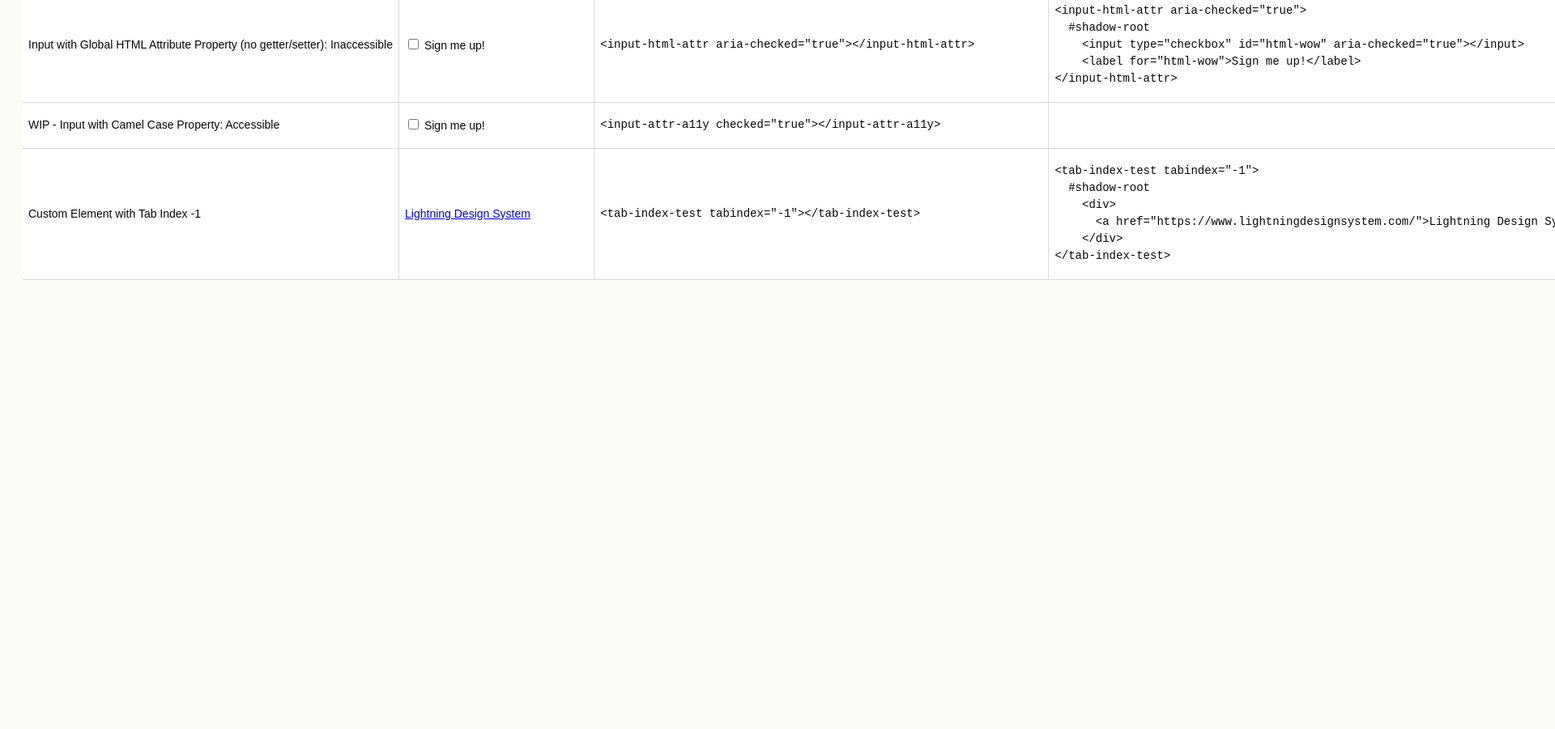
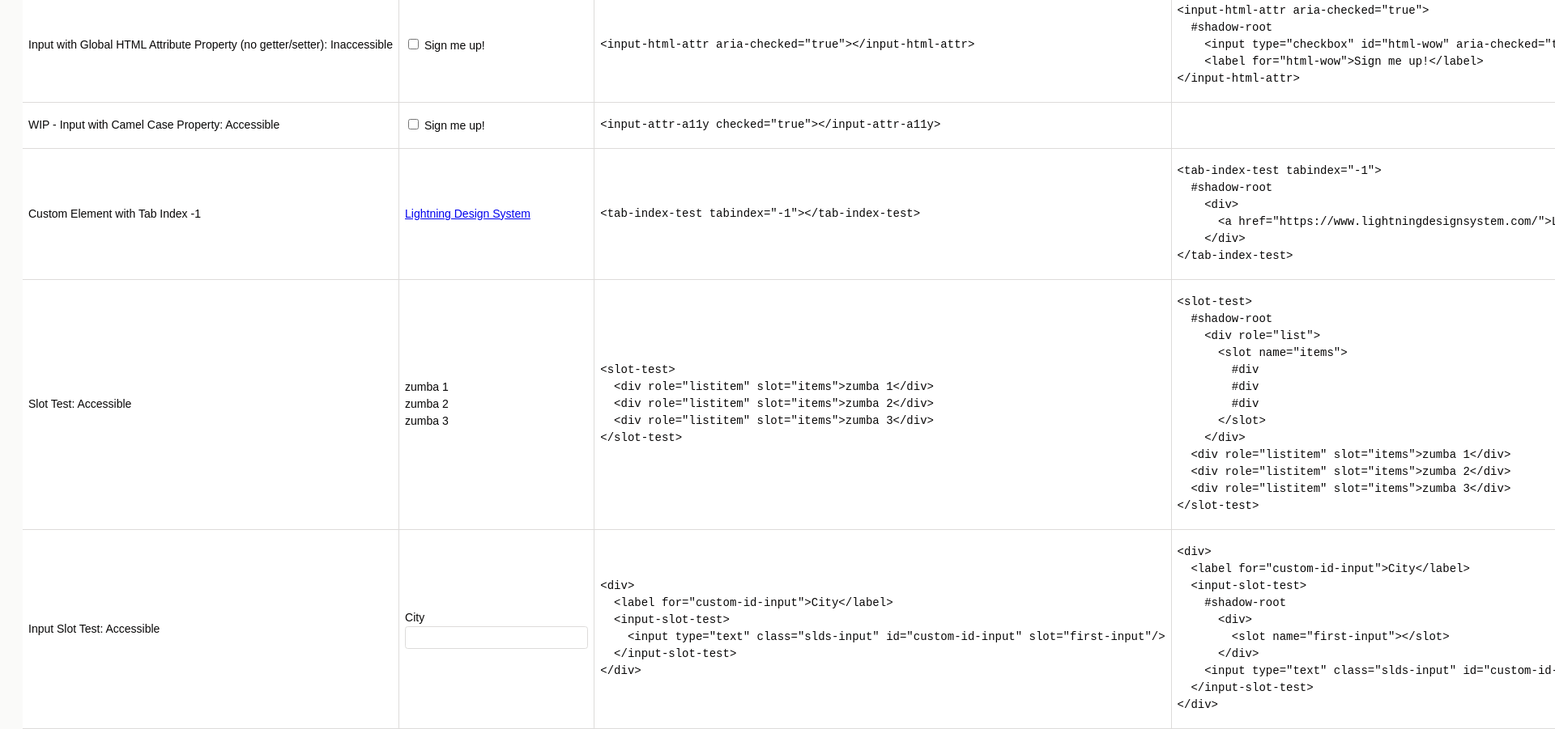
Before and after one commit to shleewhite/sample-web-components, a website: page index.html in a window 1280 px wide. Shown: the part 1103-2004 px from the top of the page at 81% size, 1920 px wide, since content can reach past the window. Before the commit the page ends 1449 px from the top, so only its background shows below. Drawn offline with nearby package versions, Linux system fonts and the light colour scheme; a web font is replaced by a local one.

Commit message:
added slot tests

```diff
--- /dev/null
+++ b/components/input-slot-test.js
@@ -0,0 +1,16 @@
+let slot2Tmp = document.createElement('template');
+slot2Tmp.innerHTML = `
+  <div>
+    <slot name="first-input"></slot>
+  </div>
+`;
+
+class InputSlotTest extends HTMLElement {
+  constructor() {
+    super();
+    this._shadowRoot = this.attachShadow({ 'mode': 'open' });
+    this._shadowRoot.appendChild(slot2Tmp.content.cloneNode(true));
+  }
+}
+
+window.customElements.define('input-slot-test', InputSlotTest);
--- /dev/null
+++ b/components/slot-test.js
@@ -0,0 +1,16 @@
+let slotTmp = document.createElement('template');
+slotTmp.innerHTML = `
+  <div role="list">
+    <slot name="items"></slot>
+  </div>
+`;
+
+class SlotTest extends HTMLElement {
+  constructor() {
+    super();
+    this._shadowRoot = this.attachShadow({ 'mode': 'open' });
+    this._shadowRoot.appendChild(slotTmp.content.cloneNode(true));
+  }
+}
+
+window.customElements.define('slot-test', SlotTest);
--- a/index.html
+++ b/index.html
@@ -15,6 +15,8 @@
   <script src="./components/input-html-attr.js"></script>
   <script src="./components/input-attr-a11y.js"></script>
   <script src="./components/tabindex-test.js"></script>
+  <script src="./components/slot-test.js"></script>
+  <script src="./components/input-slot-test.js"></script>
 </head>
 
 <body class="mal">
--- a/index.js
+++ b/index.js
@@ -79,6 +79,44 @@ const examples = [
       <a href="https://www.lightningdesignsystem.com/">Lightning Design System</a>
     </div>
 </tab-index-test>`,
+  }, {
+    name: 'Slot Test: Accessible',
+    html: `<slot-test>
+  <div role="listitem" slot="items">zumba 1</div>
+  <div role="listitem" slot="items">zumba 2</div>
+  <div role="listitem" slot="items">zumba 3</div>
+</slot-test>`,
+    renderedHTML: `<slot-test>
+  #shadow-root
+    <div role="list">
+      <slot name="items">
+        #div
+        #div
+        #div
+      </slot>
+    </div>
+  <div role="listitem" slot="items">zumba 1</div>
+  <div role="listitem" slot="items">zumba 2</div>
+  <div role="listitem" slot="items">zumba 3</div>
+</slot-test>`,
+  }, {
+    name: 'Input Slot Test: Accessible',
+    html: `<div>
+  <label for="custom-id-input">City</label>
+  <input-slot-test>
+    <input type="text" class="slds-input" id="custom-id-input" slot="first-input"/>
+  </input-slot-test>
+</div>`,
+    renderedHTML: `<div>
+  <label for="custom-id-input">City</label>
+  <input-slot-test>
+    #shadow-root
+      <div>
+        <slot name="first-input"></slot>
+      </div>
+    <input type="text" class="slds-input" id="custom-id-input" slot="first-input">
+  </input-slot-test>
+</div>`,
   }
 ]
 
@@ -101,6 +139,3 @@ $(document).ready(() => {
     </td>`);
   }
 });
-
-
-// document.querySelector('input-attr-a11y').setAttribute('checked', true);
```
Also changed, not shown: README.md.
